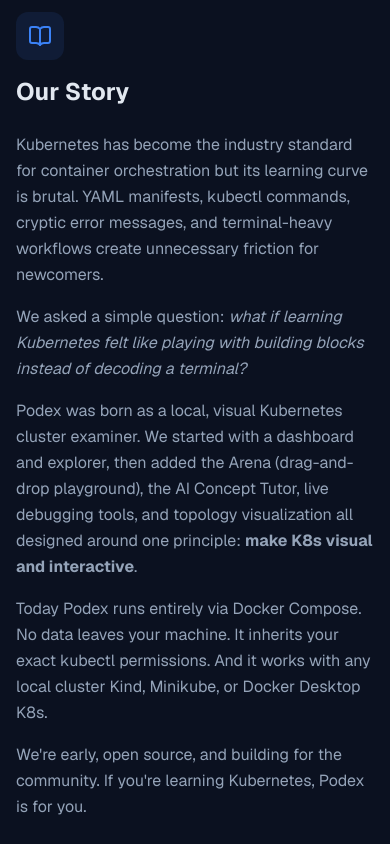
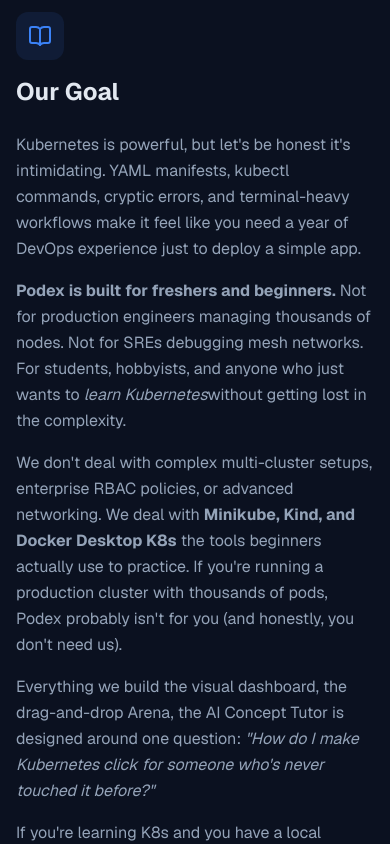
Before and after one commit to Hritikraj8804/podex-website, a Next.js app: page /about in a window 390 px wide. Shown: the part 1160-2004 px from the top of the page. Built offline with nearby package versions, Linux system fonts and the light colour scheme.

Commit message:
fix: footer pricing link, mobile docs sidebar, about beginner focus, faq clusters

```diff
--- a/src/app/about/page.tsx
+++ b/src/app/about/page.tsx
@@ -80,31 +80,34 @@
             <div className="mb-4 inline-flex rounded-lg bg-primary/10 p-3">
               <BookOpen className="h-6 w-6 text-primary" aria-hidden="true" />
             </div>
-            <h2 className="text-2xl font-bold text-foreground sm:text-3xl">Our Story</h2>
+            <h2 className="text-2xl font-bold text-foreground sm:text-3xl">Our Goal</h2>
             <div className="mt-6 space-y-4 text-muted-foreground leading-relaxed">
               <p>
-                Kubernetes has become the industry standard for container orchestration  but its
-                learning curve is brutal. YAML manifests, kubectl commands, cryptic error messages,
-                and terminal-heavy workflows create unnecessary friction for newcomers.
+                Kubernetes is powerful, but let's be honest  it's intimidating. YAML manifests,
+                kubectl commands, cryptic errors, and terminal-heavy workflows make it feel
+                like you need a year of DevOps experience just to deploy a simple app.
               </p>
               <p>
-                We asked a simple question: <em>what if learning Kubernetes felt like playing with
-                building blocks instead of decoding a terminal?</em>
+                <strong>Podex is built for freshers and beginners.</strong> Not for production
+                engineers managing thousands of nodes. Not for SREs debugging mesh networks.
+                For students, hobbyists, and anyone who just wants to <em>learn Kubernetes</em>
+                without getting lost in the complexity.
               </p>
               <p>
-                Podex was born as a local, visual Kubernetes cluster examiner. We started with a
-                dashboard and explorer, then added the Arena (drag-and-drop playground), the AI
-                Concept Tutor, live debugging tools, and topology visualization  all designed
-                around one principle: <strong>make K8s visual and interactive</strong>.
+                We don't deal with complex multi-cluster setups, enterprise RBAC policies,
+                or advanced networking. We deal with <strong>Minikube, Kind, and Docker Desktop
+                K8s</strong>  the tools beginners actually use to practice. If you're running
+                a production cluster with thousands of pods, Podex probably isn't for you
+                (and honestly, you don't need us).
               </p>
               <p>
-                Today Podex runs entirely via Docker Compose. No data leaves your machine. It
-                inherits your exact kubectl permissions. And it works with any local cluster  Kind,
-                Minikube, or Docker Desktop K8s.
+                Everything we build  the visual dashboard, the drag-and-drop Arena, the AI
+                Concept Tutor  is designed around one question: <em>"How do I make Kubernetes
+                click for someone who's never touched it before?"</em>
               </p>
               <p>
-                We're early, open source, and building for the community. If you're learning
-                Kubernetes, Podex is for you.
+                If you're learning K8s and you have a local cluster, you're exactly who we built
+                this for.
               </p>
             </div>
           </AnimatedSection>
--- a/src/app/docs/[slug]/page.tsx
+++ b/src/app/docs/[slug]/page.tsx
@@ -44,8 +44,16 @@
     <div className="min-h-[calc(100vh-4rem)] bg-background">
       <div className="mx-auto max-w-7xl px-4 sm:px-6 lg:px-8 py-12">
         <div className="lg:grid lg:grid-cols-[260px_1fr] lg:gap-12">
-          {/* Sidebar */}
-          <aside className="mb-8 lg:mb-0">
+          <details className="lg:hidden mb-4 group">
+            <summary className="flex cursor-pointer items-center gap-2 text-sm font-medium text-primary list-none">
+              <svg className="h-4 w-4 transition-transform group-open:rotate-90" fill="none" viewBox="0 0 24 24" stroke="currentColor" strokeWidth="2"><path strokeLinecap="round" strokeLinejoin="round" d="M9 5l7 7-7 7" /></svg>
+              Documentation list
+            </summary>
+            <div className="mt-3">
+              <DocSidebar currentSlug={slug} />
+            </div>
+          </details>
+          <aside className="hidden lg:block mb-8 lg:mb-0">
             <DocSidebar currentSlug={slug} />
           </aside>
 
--- a/src/app/docs/page.tsx
+++ b/src/app/docs/page.tsx
@@ -15,6 +15,7 @@
 
 export default function DocsPage() {
   const [query, setQuery] = useState("");
+  const [sidebarOpen, setSidebarOpen] = useState(false);
   const categories = Object.keys(docsByCategory);
 
   const filtered = query.trim()
@@ -28,8 +29,15 @@
     <div className="min-h-[calc(100vh-4rem)] bg-background">
       <div className="mx-auto max-w-7xl px-4 sm:px-6 lg:px-8 py-12">
         <div className="lg:grid lg:grid-cols-[260px_1fr] lg:gap-12">
-          {/* Sidebar */}
-          <aside className="mb-8 lg:mb-0">
+          <button
+            onClick={() => setSidebarOpen(!sidebarOpen)}
+            className="flex items-center gap-2 text-sm font-medium text-primary mb-4 lg:hidden"
+          >
+            <svg className={`h-4 w-4 transition-transform ${sidebarOpen ? "rotate-90" : ""}`} fill="none" viewBox="0 0 24 24" stroke="currentColor" strokeWidth="2"><path strokeLinecap="round" strokeLinejoin="round" d="M9 5l7 7-7 7" /></svg>
+            {sidebarOpen ? "Hide sidebar" : "Show documentation list"}
+          </button>
+
+          <aside className={`${sidebarOpen ? "block" : "hidden"} lg:block mb-8 lg:mb-0`}>
             <DocSidebar />
           </aside>
 
--- a/src/components/home/faq.tsx
+++ b/src/components/home/faq.tsx
@@ -17,7 +17,7 @@
   {
     question: "Is it a desktop app I need to install?",
     answer:
-      "No  Podex runs as a Docker Compose stack. You clone the repo, run 'docker compose up --build', and open http://localhost:5173 in your browser. No native installers, no .msi or .dmg files.",
+      "No  Podex runs as a Docker Compose stack. You clone the repo, run 'docker compose up --build', and open http://localhost:3000 in your browser. No native installers, no .msi or .dmg files.",
   },
   {
     question: "Is Podex free?",
@@ -27,7 +27,7 @@
   {
     question: "Does it work with any Kubernetes cluster?",
     answer:
-      "Yes. Podex loads your active context from ~/.kube/config and supports any cluster authentication scheme: local certificates, OIDC tokens, username/password, and AWS IAM Authenticator. It works with Kind, Minikube, Docker Desktop K8s, EKS, GKE, AKS, and more.",
+      "We focus on beginners with limited resources who run Minikube or Kind for practice. Podex works great with local clusters like Kind, Minikube, and Docker Desktop K8s. While it can technically connect to other clusters, our design and testing is optimized for local learning environments  not production-grade setups.",
   },
   {
     question: "Do I need a Kubernetes cluster to use it?",
--- a/src/components/layout/footer.tsx
+++ b/src/components/layout/footer.tsx
@@ -4,7 +4,7 @@
 
 const footerLinks = {
   product: [
-    { title: "Features", href: "/features" },
+    { title: "Pricing", href: "/pricing" },
     { title: "Download", href: "/download" },
     { title: "Documentation", href: "/docs" },
   ],
```
Also changed, not shown: public/pod ui config.jpg.
